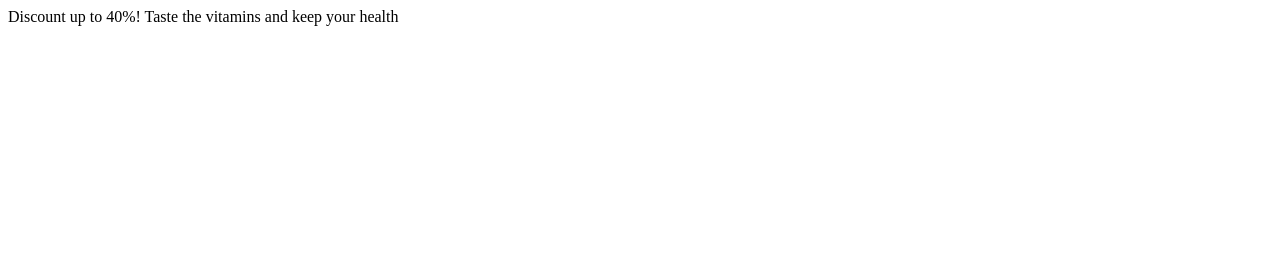
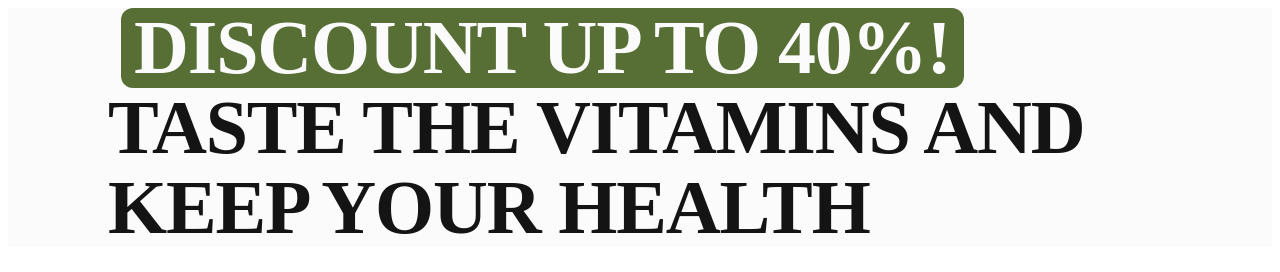
Before and after one commit to Sashkoe/probar, a plain HTML site: page index.html in a window 1280 px wide. Drawn offline with Linux system fonts and the light colour scheme.

Commit message:
Update index.html

```diff
--- a/index.html
+++ b/index.html
@@ -1,8 +1,7 @@
 <link rel="stylesheet" href="./style.css">
-<section class="promo section">
+  <section class="advertisement section ">
     <div class="container">
-      <h2 class="visually-hidden">Advertisement</h2>
-      <span class="promo-text-fill">Discount up to 40%!</span>
-      <span class="promo-text">Taste the vitamins and keep your health</span>
+        <h2  class="visually-hidden">Advertisement</h2>
+        <p class="text"><span class="discount">Discount up to 40%!</span>Taste the vitamins and keep your health</p>
     </div>
-  </section>
+</section>
```
